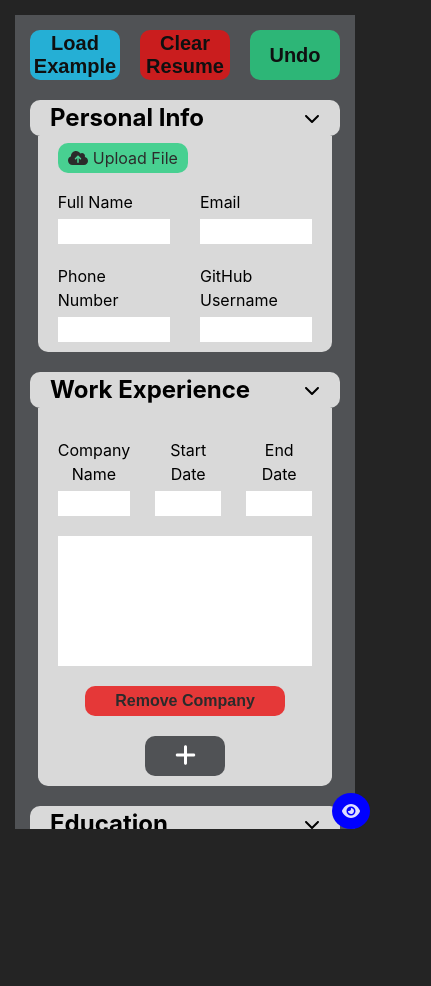
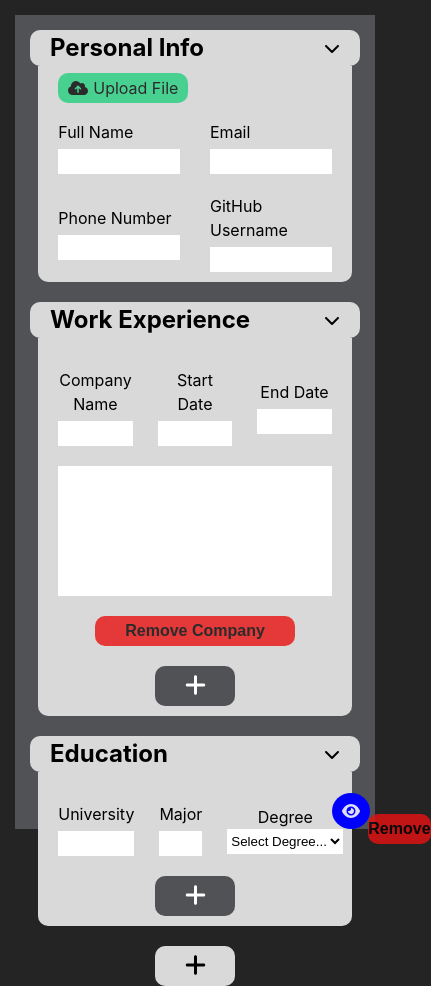
Before and after one commit to irakligudiashvili/cv-maker-react, a React (Vite) app: page / in a window 390 px wide. Shown: the whole page, 431 px wide, since content can reach past the window. Before the commit the page ends 844 px from the top, so only its background shows below. Built offline with nearby package versions, Linux system fonts and the light colour scheme.

Commit message:
added initial responsive mobile preview functionality

```diff
--- a/src/App.css
+++ b/src/App.css
@@ -62,6 +62,10 @@
     .preview--mobile{
         display: none;
     }
+
+    .config{
+        display: none;
+    }
 }
 
 @media screen and (width <= 1250px){
--- a/src/components/Form.jsx
+++ b/src/components/Form.jsx
@@ -35,11 +35,11 @@
 
     return (
     <form className='form'>
-        <div className='form__button__wrapper'>
+        {/* <div className='form__button__wrapper'>
             <button className='form__button form__button--load'>Load Example</button>
             <button className='form__button form__button--clear'>Clear Resume</button>
             <button className='form__button form__button--undo'>Undo</button>
-        </div>
+        </div> */}
 
         <div className='form__section'>
             <PersonalSection onImageUpload={onImageUpload} onFormDataChange={onFormDataChange} />
--- a/src/styles/Form.css
+++ b/src/styles/Form.css
@@ -5,8 +5,6 @@
 
     box-sizing: border-box;
     padding: 15px;
-
-    overflow-y: auto;
 }
 
 .form__button__wrapper{
@@ -103,3 +101,15 @@
     align-items: center;
     gap: 5px;
 }
+
+@media screen and (width > 1250px){
+    .form{
+        overflow-y: auto;
+    }
+}
+
+@media screen and (width <= 1250px){
+    .form{
+        /* height: auto; */
+    }
+}
```
